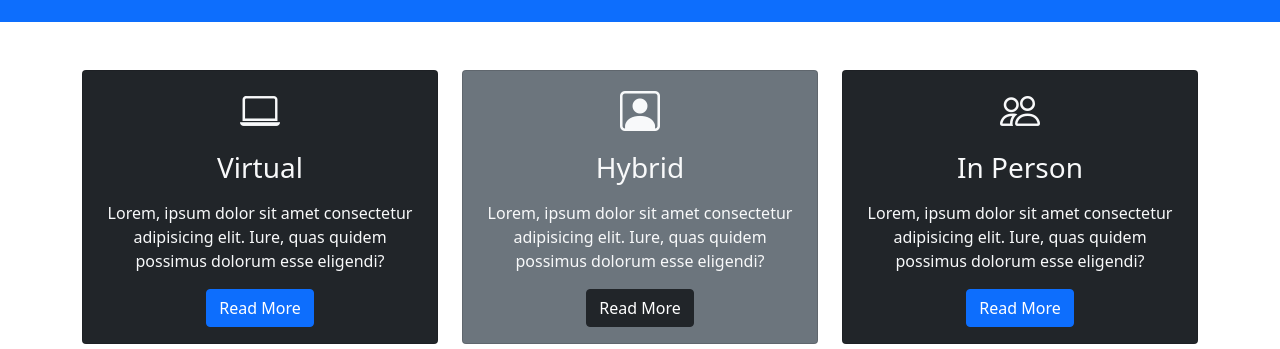
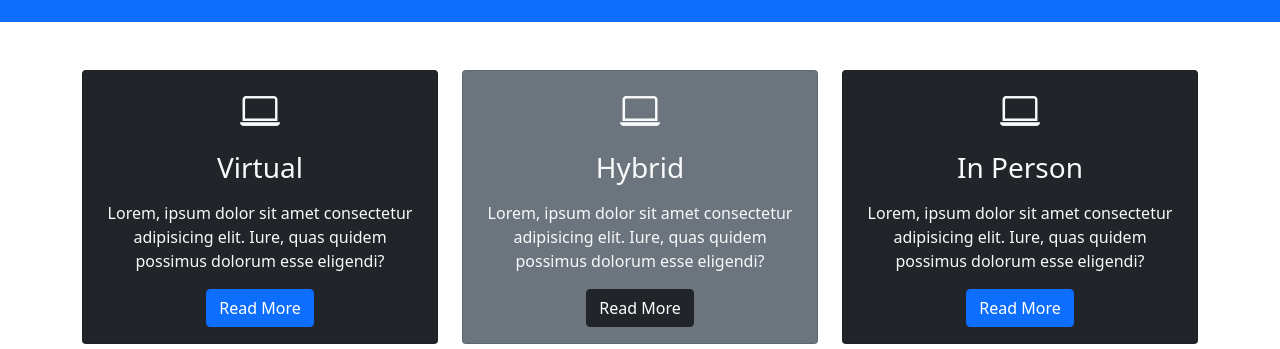
Before and after one commit to yinglu91/bootstrap5-react-brad, a React (Create React App) app: page / in a window 1280 px wide. Shown: the part 603-952 px from the top of the page. Built offline with nearby package versions, Linux system fonts and the light colour scheme.

Commit message:
refactor boxes

```diff
--- a/src/components/Boxes.js
+++ b/src/components/Boxes.js
@@ -1,63 +1,50 @@
 import React from 'react';
+
+const boxesData = [
+  {
+    id: 1,
+    bgColor: 'dark',
+    title: 'Virtual',
+    btnBgColor: 'primary',
+  },
+  {
+    id: 2,
+    bgColor: 'secondary',
+    title: 'Hybrid',
+    btnBgColor: 'dark',
+  },
+  {
+    id: 3,
+    bgColor: 'dark',
+    title: 'In Person',
+    btnBgColor: 'primary',
+  },
+];
 
 const Boxes = () => {
   return (
     <section className="p-5">
       <div className="container">
         <div className="row text-center">
-          <div className="col-md">
-            <div class="card bg-dark text-light">
-              <div class="card-body text-center">
-                <div class="h1 mb-3">
-                  <i class="bi bi-laptop"></i>
+          {boxesData.map((box) => (
+            <div key={box.id} className="col-md">
+              <div className={`card bg-${box.bgColor} text-light`}>
+                <div className="card-body text-center">
+                  <div className="h1 mb-3">
+                    <i className="bi bi-laptop"></i>
                   </div>
-                <h3 class="card-title mb-3">Virtual</h3>
-                <p class="card-text">
+                  <h3 className="card-title mb-3">{box.title}</h3>
+                  <p className="card-text">
                     Lorem, ipsum dolor sit amet consectetur adipisicing elit.
                     Iure, quas quidem possimus dolorum esse eligendi?
                   </p>
-                <a href="#" class="btn btn-primary">
+                  <a href="#" className={`btn btn-${box.btnBgColor}`}>
                     Read More
                   </a>
                 </div>
               </div>
             </div>
-
-          <div className="col-md">
-            <div class="card bg-secondary text-light">
-              <div class="card-body text-center">
-                <div class="h1 mb-3">
-                  <i class="bi bi-person-square"></i>
-                </div>
-                <h3 class="card-title mb-3">Hybrid</h3>
-                <p class="card-text">
-                  Lorem, ipsum dolor sit amet consectetur adipisicing elit.
-                  Iure, quas quidem possimus dolorum esse eligendi?
-                </p>
-                <a href="#" class="btn btn-dark">
-                  Read More
-                </a>
-              </div>
-            </div>
-          </div>
-
-          <div className="col-md">
-            <div class="card bg-dark text-light">
-              <div class="card-body text-center">
-                <div class="h1 mb-3">
-                  <i class="bi bi-people"></i>
-                </div>
-                <h3 class="card-title mb-3">In Person</h3>
-                <p class="card-text">
-                  Lorem, ipsum dolor sit amet consectetur adipisicing elit.
-                  Iure, quas quidem possimus dolorum esse eligendi?
-                </p>
-                <a href="#" class="btn btn-primary">
-                  Read More
-                </a>
-              </div>
-            </div>
-          </div>
+          ))}
         </div>
       </div>
     </section>
```
Lines whose indentation alone changed are shown as unchanged.
